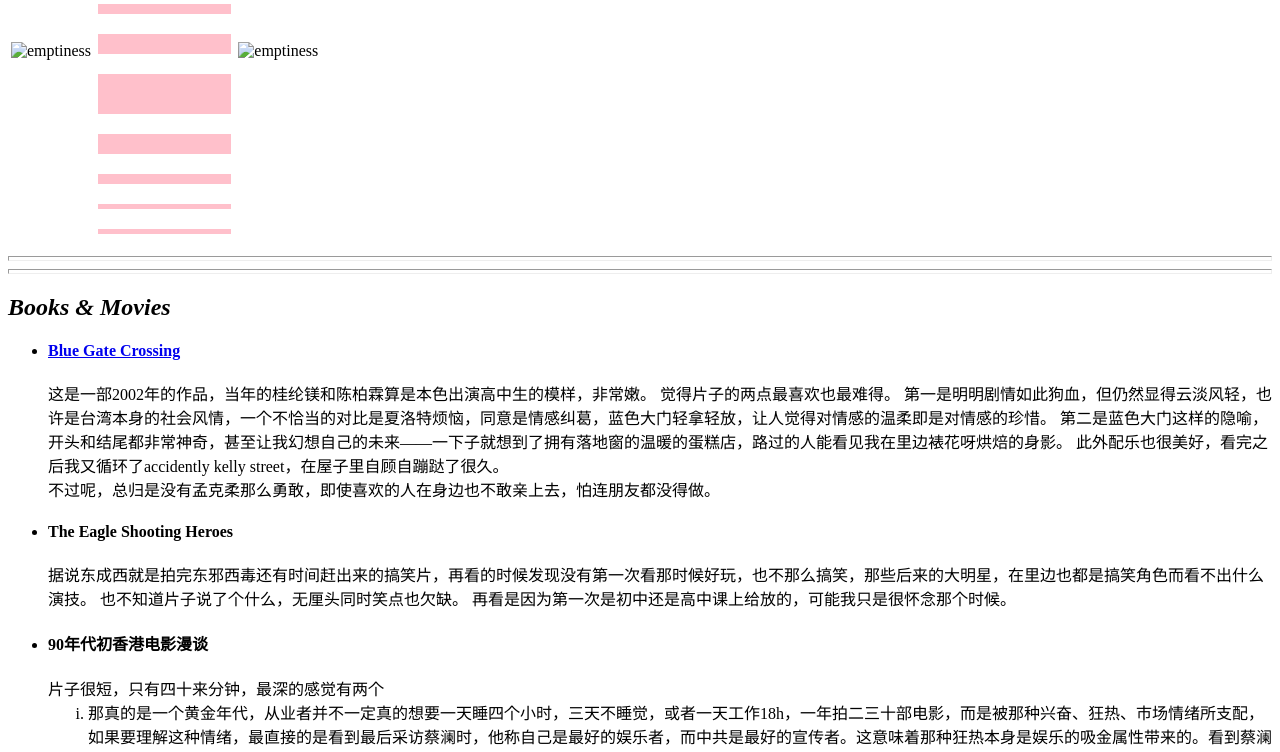
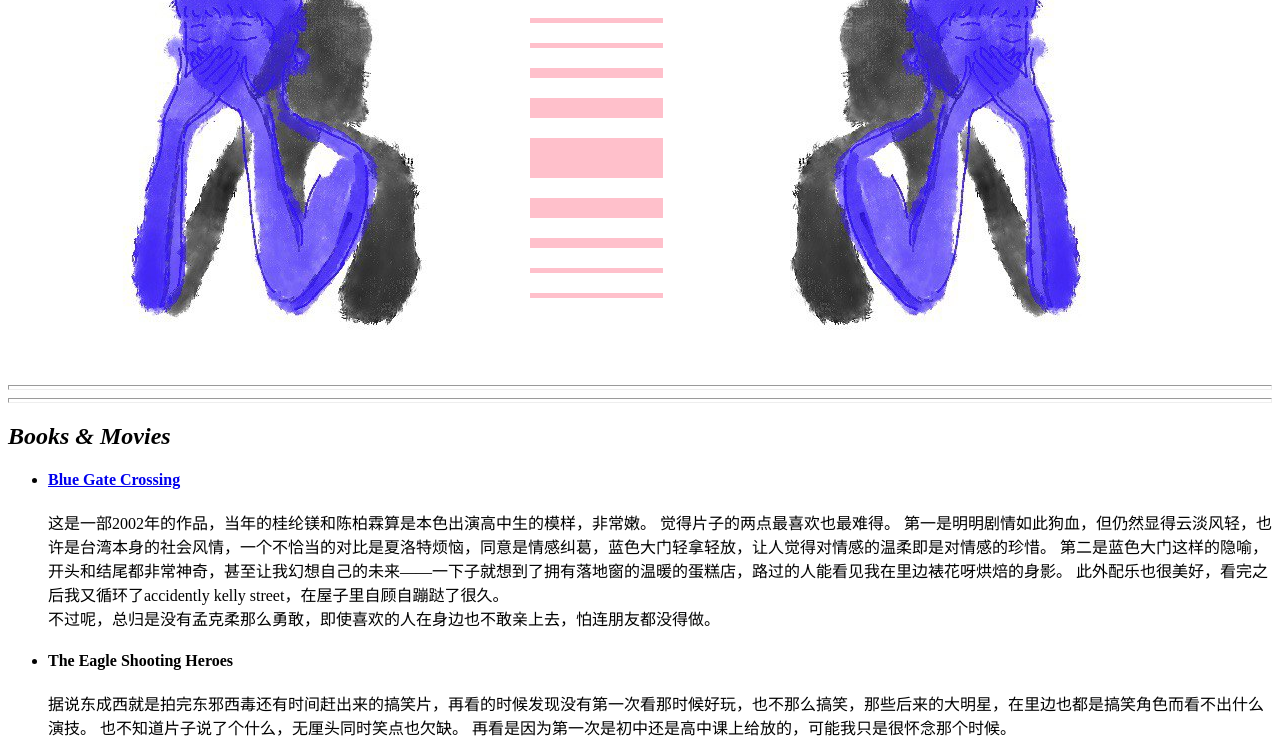
Before and after one commit to gemstoneeeee/mywebsite, a plain HTML site: page index.html in a window 1280 px wide. Shown: the part 171-923 px from the top of the page. Drawn offline with Linux system fonts and the light colour scheme.

Commit message:
Update index.html

```diff
--- a/index.html
+++ b/index.html
@@ -9,7 +9,7 @@
     <br>
     <table>
         <tr>
-            <td>            <img src="images/2.jpg" alt="emptiness">
+            <td>            <img src="2.jpg" alt="emptiness">
             </td>
             <td>
                 <table>
@@ -72,7 +72,7 @@
 
             <td>
 
-                <img src="images/3.jpg" alt="emptiness">
+                <img src="3.jpg" alt="emptiness">
 
             </td>
 
```
